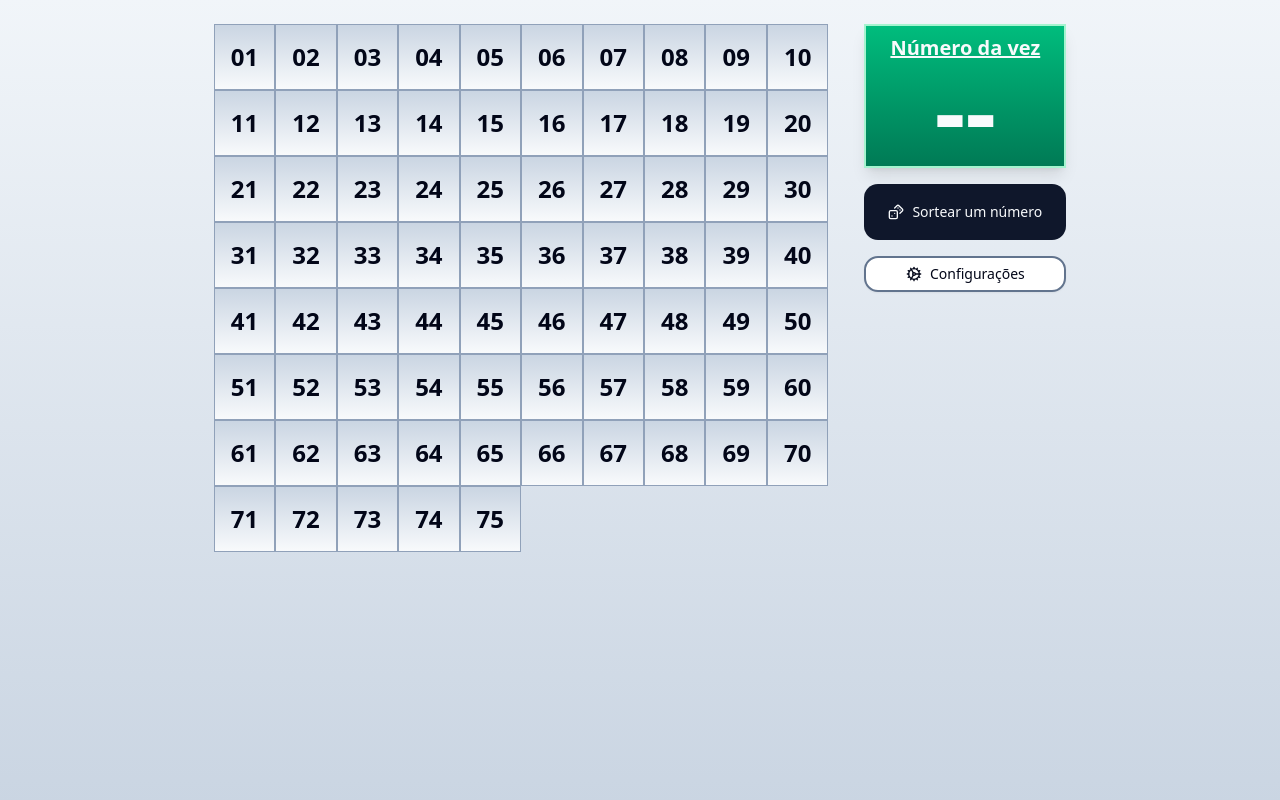
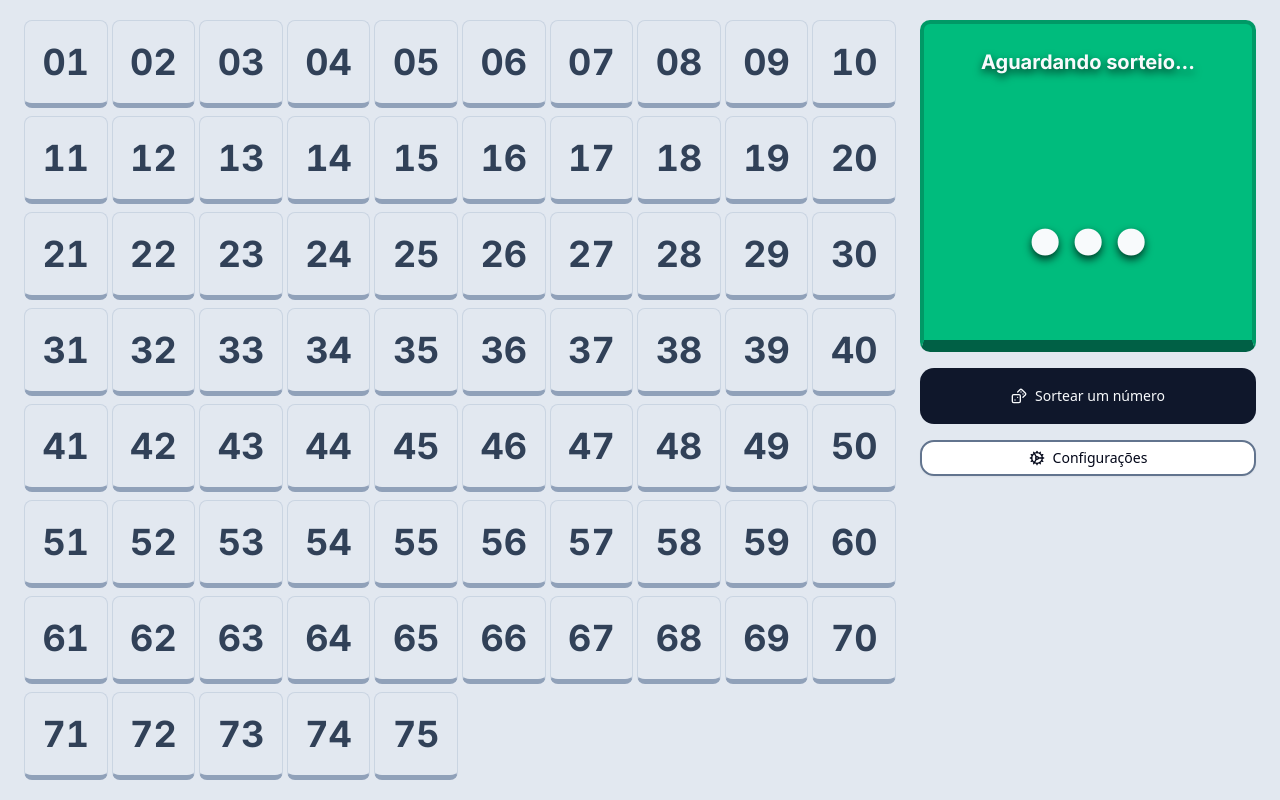
Before and after one commit to danielmnetto/sorteia-bingo, a Next.js app: page / in a window 1280 px wide. Built offline with nearby package versions, Linux system fonts and the light colour scheme.

Commit message:
Trocar visual da tabela de números e painel

```diff
--- a/app/page.tsx
+++ b/app/page.tsx
@@ -9,10 +9,12 @@ import ButtonSortearNumero from "@/components/button-sortear-numero";
 export default function Home() {
   return (
     <BingoContextProvider>
-      <main className="h-screen relative flex flex-col bg-linear-to-b from-slate-100 to-slate-300">
-        <div className="flex justify-center gap-6 mx-auto mt-2 mb-4 px-5 py-4">
-          <TabelaDeNumeros />
-          <div className="flex flex-col gap-4">
+      <main className="h-screen flex flex-col bg-slate-200">
+        <div className="w-full h-full flex gap-6 px-6 py-5">
+          <div className="w-full h-full overflow-auto">
+            <TabelaDeNumeros />
+          </div>
+          <div className="w-96 sticky flex flex-col gap-4">
             <PainelNumeroDaVez />
             <div className="h-full flex flex-col gap-4">
               <ButtonSortearNumero />
--- a/components/button-reiniciar-bingo.tsx
+++ b/components/button-reiniciar-bingo.tsx
@@ -17,7 +17,7 @@ const ButtonReiniciarBingo = () => {
   const {
     minNumbers,
     maxNumbers,
-    defaultNumbers,
+    novaQtdeNumeros,
     setNovaQtdeNumeros,
     reiniciarSorteio,
   } = useBingoContext();
@@ -25,13 +25,12 @@ const ButtonReiniciarBingo = () => {
   return (
     <AlertDialog>
       <AlertDialogTrigger asChild>
-        <Button variant="destructive">Reiniciar sorteio</Button>
+        <Button variant="destructive">Novo sorteio</Button>
       </AlertDialogTrigger>
       <AlertDialogContent>
-        <AlertDialogTitle>Reiniciar sorteio?</AlertDialogTitle>
+        <AlertDialogTitle>Começar um novo sorteio?</AlertDialogTitle>
         <AlertDialogDescription>
-          Tem certeza que deseja reiniciar o sorteio? Todos os números sorteados
-          serão perdidos e a tabela de números será atualizada.
+          Toda a tabela de números será redefinida e não será possível desfazer a ação.
         </AlertDialogDescription>
         <div className="flex gap-2 items-center justify-between p-2">
           <Label htmlFor="qtde-numeros">Nova quantidade de números</Label>
@@ -42,10 +41,11 @@ const ButtonReiniciarBingo = () => {
             type="number"
             min={minNumbers}
             max={maxNumbers}
-            defaultValue={defaultNumbers}
-            onChange={(e) =>
-              setNovaQtdeNumeros(Number.parseInt(e.target.value))
-            }
+            value={novaQtdeNumeros.toString()}
+            onChange={(e) => {
+
+              setNovaQtdeNumeros(Number.parseInt(e.target.value));
+            }}
           />
         </div>
         <AlertDialogFooter>
--- a/components/painel-numero-da-vez.tsx
+++ b/components/painel-numero-da-vez.tsx
@@ -4,12 +4,12 @@ const PainelNumeroDaVez = () => {
   const { numeroSorteado } = useBingoContext();
 
   return (
-    <div className="flex flex-col items-center bg-linear-to-b from-emerald-500 to-emerald-700 border-2 border-emerald-200 px-4 md:px-6 py-2 shadow-lg">
-      <p className="text-lg md:text-xl font-bold text-center text-slate-50 underline">
-        Número da vez
+    <div className="sm:w-64 md:w-72 lg:w-84 flex flex-col items-center bg-painel-numero-fundo border-4 border-painel-numero-borda border-b-12 border-b-painel-numero-borda-b px-8 py-6 rounded-lg select-none">
+      <p className="font-inter font-bold text-center text-md md:text-lg lg:text-xl text-painel-numero-texto drop-shadow-lg/70">
+        {numeroSorteado ? "Número da vez" : "Aguardando sorteio..."}
       </p>
-      <p className="text-4xl md:text-8xl font-bold text-center text-slate-50">
-        {numeroSorteado?.toString().padStart(2, "0") ?? "--"}
+      <p className="font-inter font-bold text-[3rem] sm:text-[5rem] md:text-[7rem] lg:text-[10rem] text-center text-painel-numero-texto drop-shadow-lg/70 tabular-nums">
+        {numeroSorteado?.toString().padStart(2, "0") ?? "..."}
       </p>
     </div>
   );
--- a/components/tabela-numeros.tsx
+++ b/components/tabela-numeros.tsx
@@ -2,10 +2,10 @@ import { useBingoContext } from "./context/bingo-context";
 import { cn } from "@/lib/utils";
 
 const TabelaDeNumeros = () => {
-  const { qtdeNumeros, numerosSorteados } = useBingoContext();
+  const { qtdeNumeros, numerosSorteados, numeroSorteado } = useBingoContext();
 
   return (
-    <div className="grid grid-cols-10 pr-3">
+    <div className="h-full grid grid-cols-10 gap-x-1 gap-y-2">
       {Array.from({ length: qtdeNumeros }).map((numero, index) => {
         const numeroJaSorteado = numerosSorteados.some(
           (numero) => numero === index + 1,
@@ -15,15 +15,16 @@ const TabelaDeNumeros = () => {
           <div
             key={`lista-${index}-${numero}`}
             className={cn(
-              `flex items-center bg-linear-to-b from-slate-300 to-slate-50 justify-center border border-slate-400 p-4 transition-all`,
-              numeroJaSorteado &&
-                `bg-linear-to-b from-slate-700 to-slate-900 bg-slate-800`,
+              `max-w-40 max-h-56 flex items-center justify-center p-4 transition-all rounded-md bg-cartela-fundo border border-cartela-borda border-b-5 border-b-cartela-borda-b`,
+              numeroJaSorteado && `bg-cartela-fundo-sorteado border-b-cartela-borda-sorteado`,
+              numeroSorteado === index + 1 && `bg-cartela-fundo-ultimo-sorteado border-cartela-borda-ultimo-sorteado border-b-cartela-borda-ultimo-sorteado-b`,
             )}
           >
             <p
               className={cn(
-                "text-slate-950 text-center font-bold text-lg md:text-2xl transition-all",
-                numeroJaSorteado && `text-slate-100`,
+                "text-cartela-texto text-center font-inter font-bold tabular-nums text-sm sm:text-lg md:text-2xl lg:text-3xl xl:text-4xl 2xl:text-5xl transition-all",
+                numeroJaSorteado && `text-cartela-texto-sorteado`,
+                numeroSorteado === index + 1 && `drop-shadow-lg/70`,
               )}
             >
               {(index + 1).toString().padStart(2, "0")}
```
